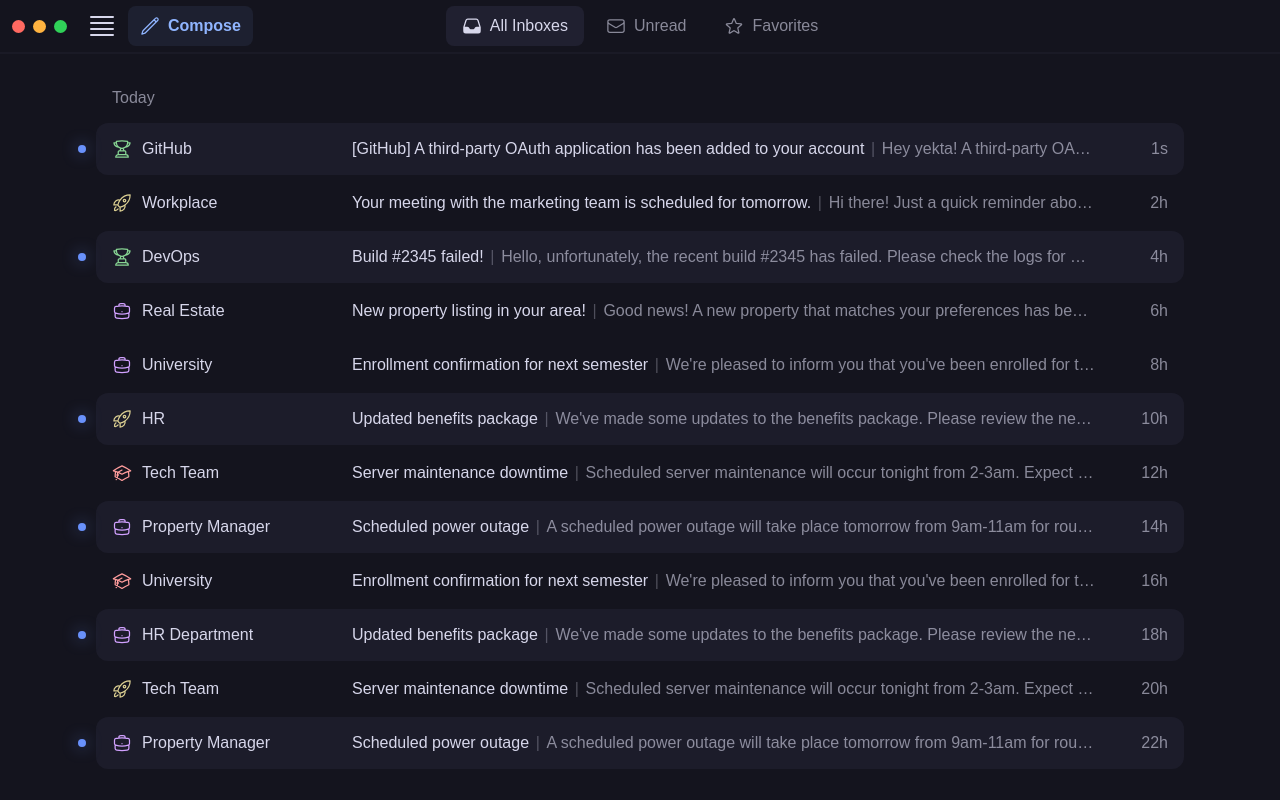
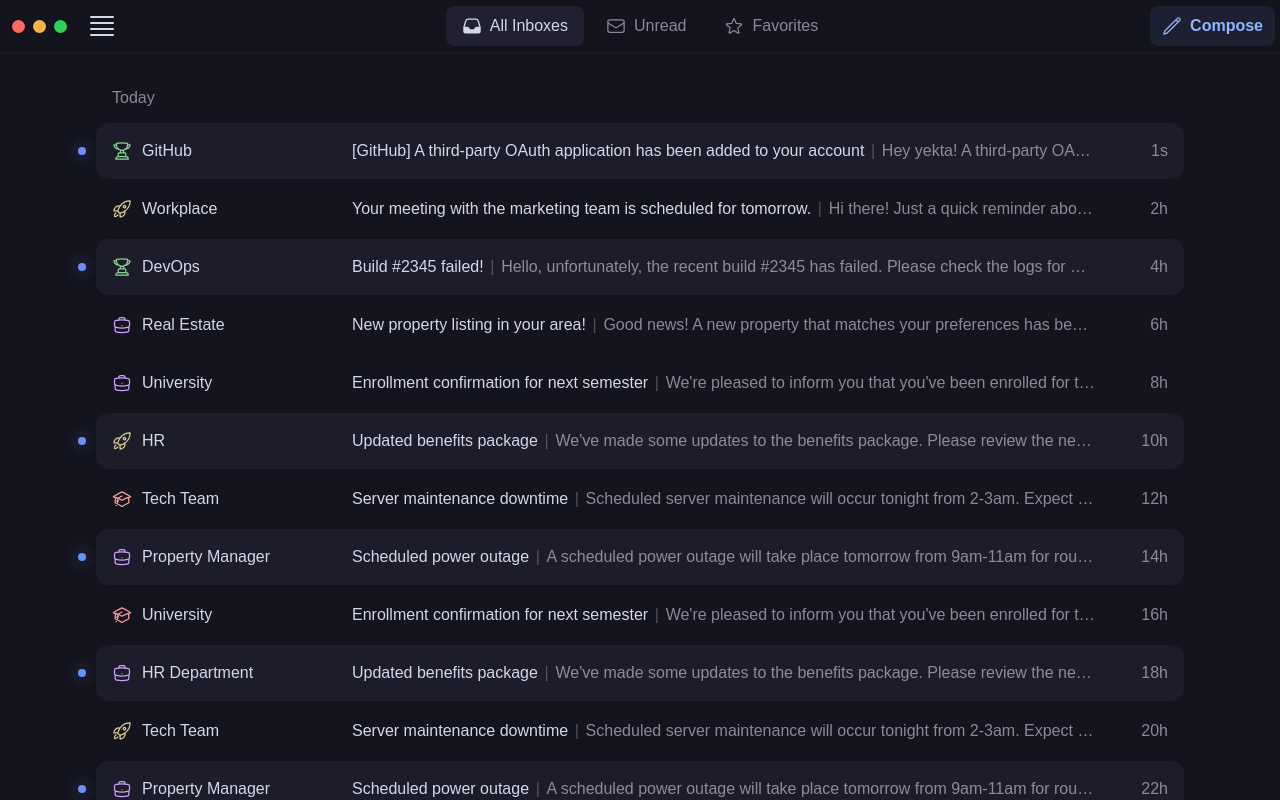
Before and after one commit to yekta/unseal, a Next.js app: page / in a window 1280 px wide. Built offline with nearby package versions, Linux system fonts and the light colour scheme.

Commit message:
Email line tweaks

```diff
--- a/src/components/EmailLine/EmailLine.tsx
+++ b/src/components/EmailLine/EmailLine.tsx
@@ -29,7 +29,7 @@ export function EmailLine({
     >
       <div className="w-full flex flex-row items-center md:py-px">
         <div
-          className={`w-full flex flex-col md:flex-row md:items-center md:justify-between px-4 py-3.5
+          className={`w-full flex flex-col md:flex-row md:items-center md:justify-between px-4 py-3.5 md:py-4
           group-hover:bg-c-bg-highlight relative ${
             !isRead ? "bg-c-bg-unread" : ""
           }
--- a/src/components/navigation/Navbar.tsx
+++ b/src/components/navigation/Navbar.tsx
@@ -109,7 +109,6 @@ export default function Navbar() {
             />
           </div>
         </button>
-        <ComposeButtonWithModal />
       </div>
       <div data-tauri-drag-region className="lg:flex-1 flex justify-center">
         <div
@@ -189,8 +188,10 @@ export default function Navbar() {
       </div>
       <div
         data-tauri-drag-region
-        className="hidden lg:flex w-64 items-center justify-end"
-      ></div>
+        className="flex flex-1 lg:flex-none w-64 items-center justify-end px-0.5"
+      >
+        <ComposeButtonWithModal />
+      </div>
     </nav>
   );
 }
--- a/src/components/navigation/Sidebar.tsx
+++ b/src/components/navigation/Sidebar.tsx
@@ -77,7 +77,7 @@ function LinkLine({
       href={href}
     >
       <div
-        className={`w-full flex flex-row items-center px-3 py-2.5 rounded-lg
+        className={`w-full flex flex-row items-center px-3 py-3 rounded-lg
           group-hover/link:bg-c-bg-highlight-secondary gap-2 ${
             isActive ? "bg-c-bg-highlight" : ""
           }`}
```
